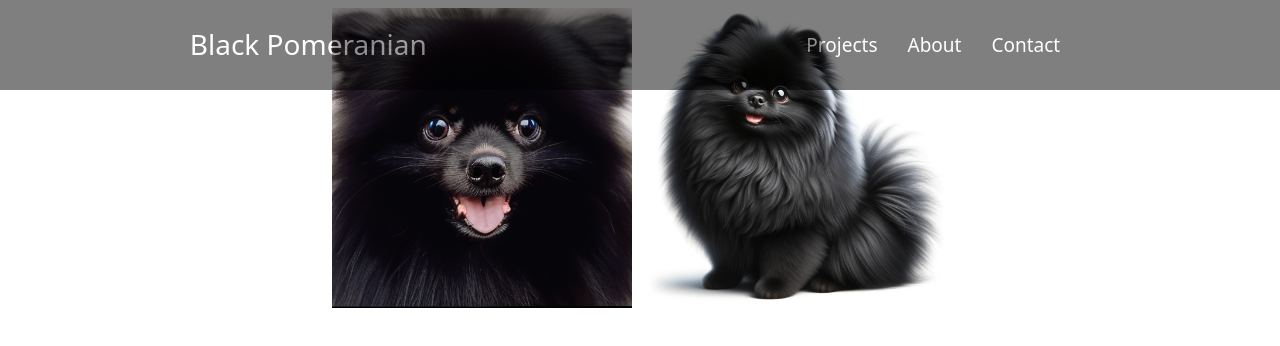
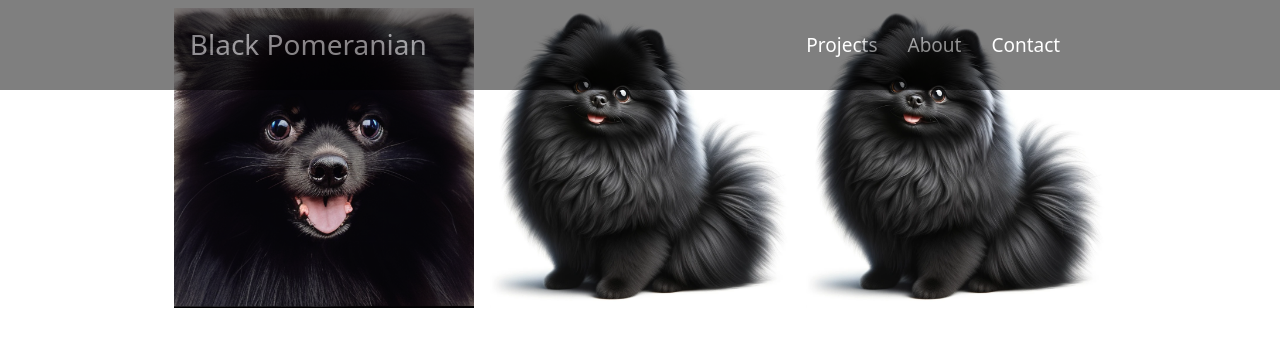
Before and after one commit to black-pomeranian/blapome-portfolio, a React (Create React App) app: page /projects in a window 1280 px wide. Shown: the top 346 px of the page. Built offline with nearby package versions, Linux system fonts and the light colour scheme.

Commit message:
内容を変数にして管理

```diff
--- a/src/components/ImageHover.js
+++ b/src/components/ImageHover.js
@@ -1,5 +1,23 @@
 import React, { useState } from 'react';
 import 'bootstrap/dist/css/bootstrap.min.css';
+
+
+const images = [
+    {
+      src: `${process.env.PUBLIC_URL}/images/profile.png`,
+      alt: 'サンプルです。',
+      description: 'ここに長文の説明を入れることができます。'
+    },
+    {
+      src: `${process.env.PUBLIC_URL}/images/blapome.png`,
+      alt: 'test',
+      description: '別の画像に関する長文の説明。'
+    },
+    {
+      src: `${process.env.PUBLIC_URL}/images/blapome.png`,
+      alt: 'test',
+      description: '長文のテキストです。長文のテキストです。長文のテキストです。長文のテキストです。長文のテキストです。長文のテキストです。長文のテキストです。長文のテキストです。長文のテキストです。長文のテキストです。長文のテキストです。長文のテキストです。長文のテキストです。長文のテキストです。長文のテキストです。長文のテキストです。長文のテキストです。長文のテキストです。長文のテキストです。長文のテキストです。長文のテキストです。長文のテキストです。長文のテキストです。長文のテキストです。長文のテキストです。長文のテキストです。長文のテキストです。長文のテキストです。長文のテキストです。長文のテキストです。長文のテキストです。長文のテキストです。'
+    }  ];
 
 function ImageHover() {
   const [modalOpen, setModalOpen] = useState(false);
@@ -74,13 +92,21 @@ function ImageHover() {
 
   return (
     <div className="d-flex flex-wrap justify-content-center">
-      <ImageCard src={`${process.env.PUBLIC_URL}/images/profile.png`} alt="サンプルです。" description="ここに長文の説明を入れることができます。" />
-      <ImageCard src={`${process.env.PUBLIC_URL}/images/blapome.png`} alt="test" description="別の画像に関する長文の説明。" />
+      {images.map((img, index) => (
+        <ImageCard
+          key={index}
+          src={img.src}
+          alt={img.alt}
+          description={img.description}
+        />
+      ))}
 
-
-      {/* 他のImageCardコンポーネントをここに追加 */}
-
-      <ImageModal isOpen={modalOpen} image={selectedImage} description={selectedDescription} onClose={closeModal} />
+      <ImageModal
+        isOpen={modalOpen}
+        image={selectedImage}
+        description={selectedDescription}
+        onClose={closeModal}
+      />
     </div>
   );
 }
```
